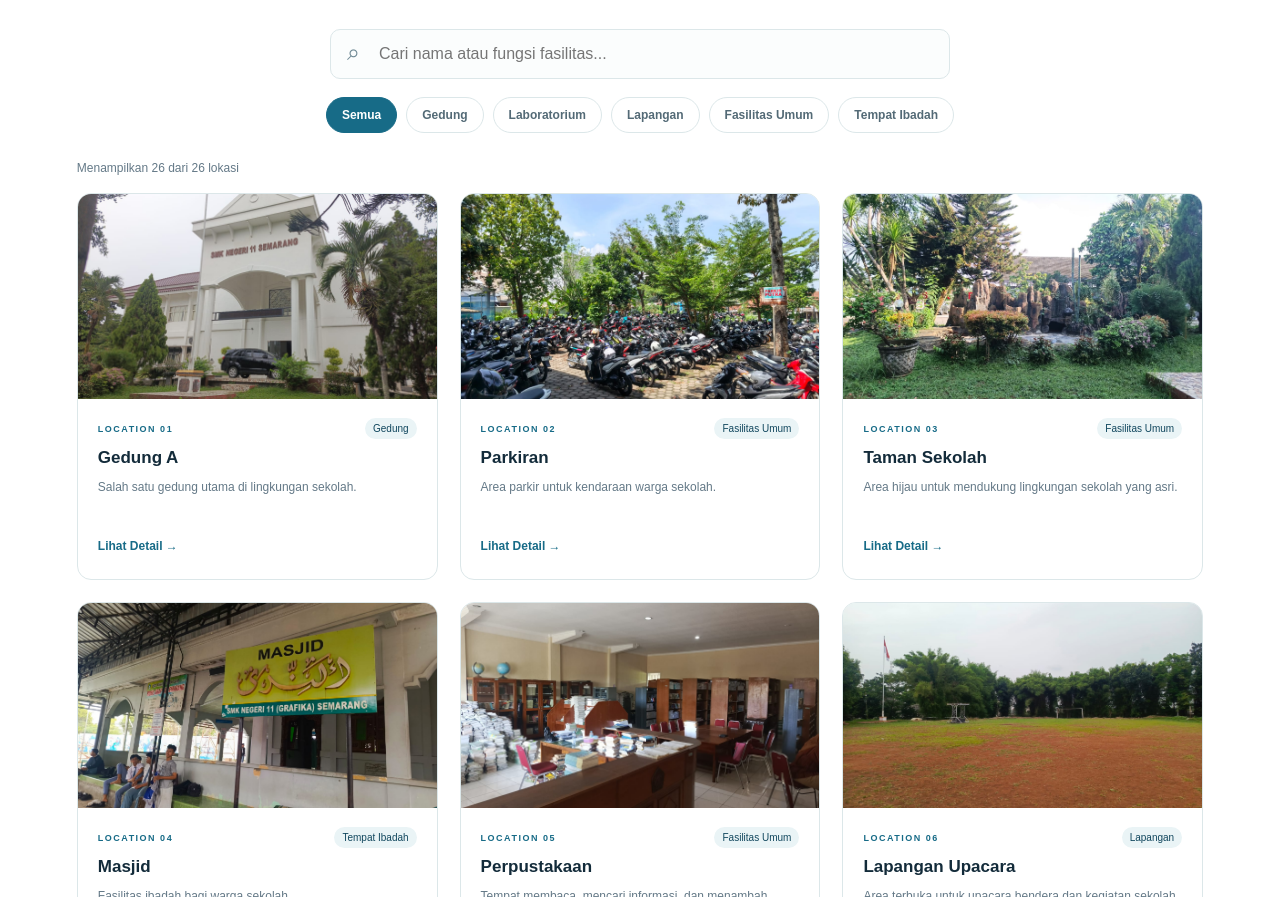
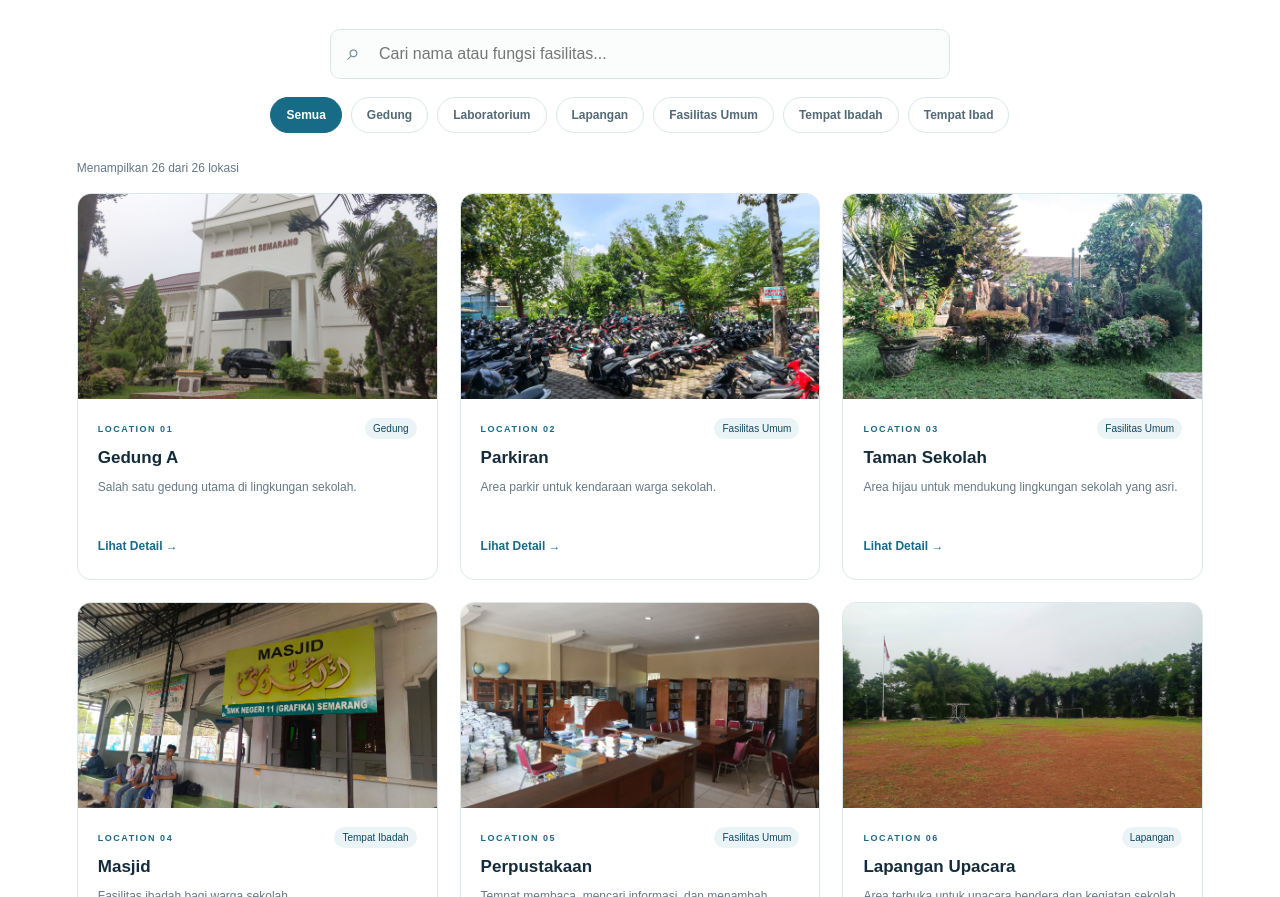
Before and after one commit to tdarad987/Jelajah-Sekolahku, a plain HTML site: page index.html in a window 1280 px wide. Shown: the part 2736-3633 px from the top of the page. Drawn offline with Linux system fonts and the light colour scheme.

Commit message:
tanbah button

```diff
--- a/index.html
+++ b/index.html
@@ -158,6 +158,7 @@
             <button class="filter-btn" data-category="Lapangan" aria-pressed="false">Lapangan</button>
             <button class="filter-btn" data-category="Fasilitas Umum" aria-pressed="false">Fasilitas Umum</button>
             <button class="filter-btn" data-category="Tempat Ibadah" aria-pressed="false">Tempat Ibadah</button>
+            <button class="filter-btn" data-category="Tempat Ibadah" aria-pressed="false">Tempat Ibad</button>
           </div>
         </div>
 
```
Also changed, not shown: Images/Gedung E.jpeg (added), Images/Gedung J.jpeg (added), Images/Taman Joglo.jpeg (added).
